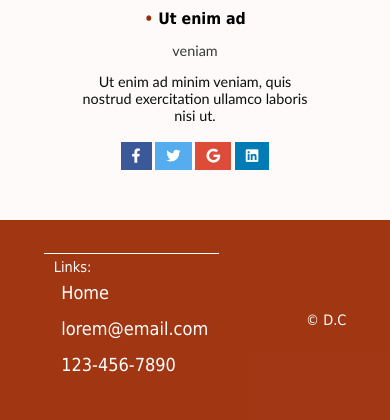
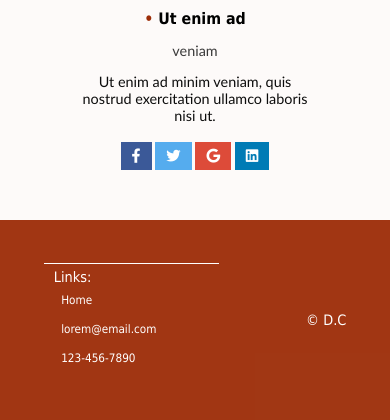
Before and after one commit to sunnysunny77/business, a PHP site: page / in a window 390 px wide. Shown: the part 3204-3624 px from the top of the page. Run offline with PHP 8.4, Linux system fonts and the light colour scheme.

Commit message:
Update styles.css

```diff
--- a/css/styles.css
+++ b/css/styles.css
@@ -426,7 +426,8 @@
   #section1 p,
   #section1 aside,
   #section2,
-  footer {
+  footer ul li,
+  footer ul li a {
     font-size: 90%;
   }
 }
@@ -437,7 +438,8 @@
   #section1 p,
   #section1 aside,
   #section2,
-  footer {
+  footer ul li,
+  footer ul li a {
     font-size: 65%;
   }
 }
```
